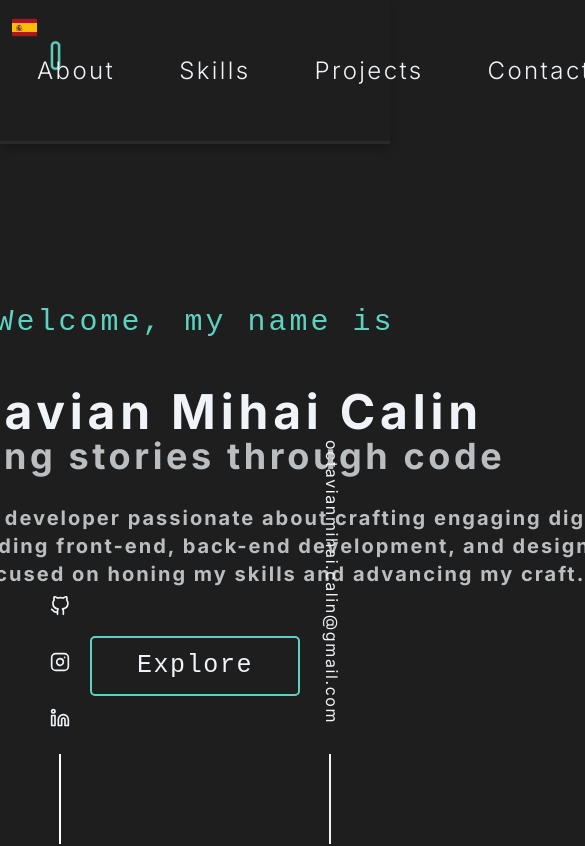
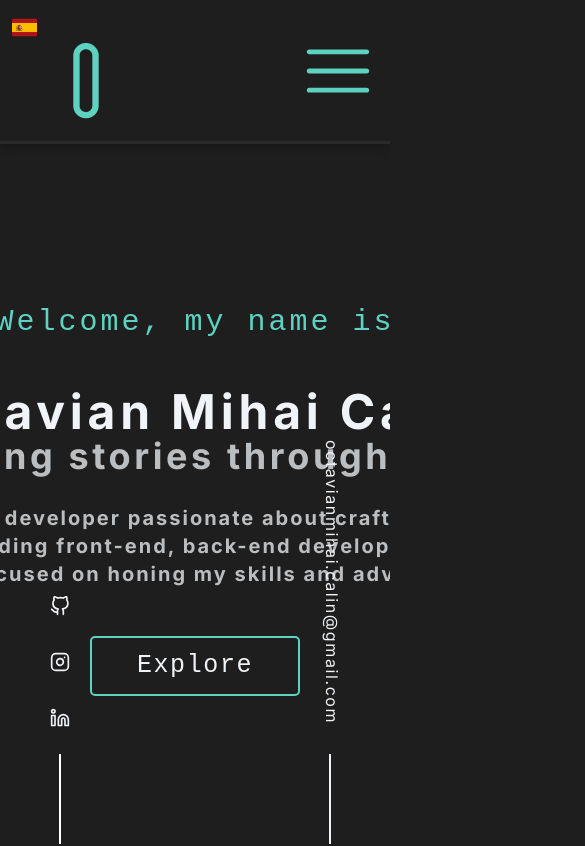
Before and after one commit to Charlatan2k/my-portofolio, a Next.js app in the folder portofolio-project/: page / in a window 390 px wide. Shown: the top 846 px of the page, 585 px wide, since content can reach past the window. Built offline with nearby package versions, Linux system fonts and the light colour scheme; a small style sheet from the web is missing.

Commit message:
feat: finish hamburger icon functionality & design

```diff
--- a/portofolio-project/package.json
+++ b/portofolio-project/package.json
@@ -14,6 +14,7 @@
     "react": "^18",
     "react-dom": "^18",
     "react-i18next": "^15.1.3",
+    "react-icons": "^5.4.0",
     "react-world-flags": "^1.6.0",
     "styled-components": "^6.1.13"
   },
--- a/portofolio-project/src/app/components/Sections/Nav.tsx
+++ b/portofolio-project/src/app/components/Sections/Nav.tsx
@@ -2,18 +2,25 @@ import Image from 'next/image';
 import Button from '../UI/GenericButton';
 import { useTranslation } from 'react-i18next';
 import i18n from '@/i18n';
+import { RxHamburgerMenu } from 'react-icons/rx';
+import { IoCloseOutline } from 'react-icons/io5';
 
-export default function Nav() {
+interface NavProps {
+  isMobileMenuOpen: boolean;
+  toggleMobileMenu: () => void;
+}
+
+export default function Nav({ isMobileMenuOpen, toggleMobileMenu }: NavProps) {
   const { t } = useTranslation();
 
   return (
     <>
-      <header className='border-b-[3px] justify-between flex border-b-[#2A2A2A] h-36 shadow-[0_4px_10px_rgba(0,0,0,0.25)]'>
+      <header className=' border-b-[3px] justify-between flex border-b-[#2A2A2A]  w-full flex-shrink-0 h-36  shadow-[0_4px_10px_rgba(0,0,0,0.25)]'>
         <div className='logo-cont'>
           <Image
             src={
               i18n.language === 'en' ? '/spain-flag.png' : '/english-flag.png'
-            } // Toggle flags based on language
+            }
             width={25}
             height={25}
             alt='Spanish Flag Icon'
@@ -30,7 +37,7 @@ export default function Nav() {
             height={81}
           />
         </div>
-        <div className='flex items-center gap-16 text-2xl font-light mr-11'>
+        <div className='lg:flex items-center gap-16 text-2xl font-light mr-11 hidden'>
           <a
             href='/'
             className='navbar-text cursor-pointer hover:text-[var(--primary-blue)] transition-all duration-200 ease-in-out'
@@ -50,6 +57,47 @@ export default function Nav() {
             {t('resume')}
           </Button>
         </div>
+
+        {/* Hamburger icon */}
+        <div className='lg:hidden flex items-center mr-4'>
+          <button onClick={toggleMobileMenu}>
+            <RxHamburgerMenu className='text-[var(--primary-blue)] text-7xl'></RxHamburgerMenu>
+          </button>
+        </div>
+
+        {/* Hamburger menu links */}
+
+        <div
+          className={`lg:hidden ${
+            isMobileMenuOpen ? 'fixed' : 'hidden'
+          } bg-[var(--primary-gray)] h-full right-0 flex flex-col items-center justify-center w-[30%]`}
+        >
+          <IoCloseOutline
+            onClick={toggleMobileMenu}
+            className='fixed top-0 right-0 mt-4 mr-4 text-7xl text-[var(--primary-blue)]'
+          />
+          <div className='flex flex-col gap-20 text-3xl'>
+            <a
+              href='/'
+              className='block text-center py-4'
+              onClick={toggleMobileMenu}
+            >
+              {t('about')}
+            </a>
+            <a className='block text-center py-4' onClick={toggleMobileMenu}>
+              {t('skills')}
+            </a>
+            <a className='block text-center py-4' onClick={toggleMobileMenu}>
+              {t('projects')}
+            </a>
+            <a className='block text-center py-4' onClick={toggleMobileMenu}>
+              {t('contact')}
+            </a>
+            <Button needsFontAdjustment={true} size='big'>
+              {t('resume')}
+            </Button>
+          </div>
+        </div>
       </header>
     </>
   );
--- a/portofolio-project/src/app/globals.css
+++ b/portofolio-project/src/app/globals.css
@@ -6,6 +6,11 @@
   padding: 0;
   margin: 0;
   box-sizing: border-box;
+}
+
+html,
+body {
+  overflow-x: hidden !important;
 }
 
 :root {
--- a/portofolio-project/src/app/layout.tsx
+++ b/portofolio-project/src/app/layout.tsx
@@ -39,6 +39,10 @@ export default function RootLayout({
         <link rel='preconnect' href='//fdn.fontcdn.ir' />
         <link rel='preconnect' href='//v1.fontapi.ir' />
         <link href='https://v1.fontapi.ir/css/SFMono' rel='stylesheet' />
+        <meta
+          name='viewport'
+          content='width=device-width, initial-scale=1.0'
+        ></meta>
       </head>
       <body
         className={`${geistSans.variable} ${geistMono.variable} antialiased`}
--- a/portofolio-project/src/app/page.tsx
+++ b/portofolio-project/src/app/page.tsx
@@ -2,7 +2,7 @@
 
 'use client';
 
-import { useEffect } from 'react';
+import { useEffect, useState } from 'react';
 import { I18nextProvider } from 'react-i18next';
 import i18n from '../i18n'; // Make sure the path is correct
 import Nav from './components/Sections/Nav';
@@ -20,9 +20,16 @@ const StyledContent = styled.div`
   display: flex;
   flex-direction: column;
   min-height: 100vh;
+  min-width: 100%;
 `;
 
 export default function Home() {
+  const [isMobileMenuOpen, setIsMobileMenuOpen] = useState(false);
+
+  const toggleMobileMenu = () => {
+    setIsMobileMenuOpen((prev) => !prev);
+  };
+
   useEffect(() => {
     // Ensures i18n is properly initialized
     i18n.init();
@@ -30,9 +37,17 @@ export default function Home() {
 
   return (
     <I18nextProvider i18n={i18n}>
+      <Nav
+        isMobileMenuOpen={isMobileMenuOpen}
+        toggleMobileMenu={toggleMobileMenu}
+      />
+      <div
+        className={`relative ${
+          isMobileMenuOpen ? 'opacity-5 pointer-events-none' : ''
+        }`}
+      >
         <StyledContent>
           <Loader />
-        <Nav />
           <Head />
           <Social />
           <Email />
@@ -41,6 +56,7 @@ export default function Home() {
           <Projects />
           <Contact />
         </StyledContent>
+      </div>
     </I18nextProvider>
   );
 }
```
Also changed, not shown: 1 other file (tests, documents, lock files or other folders). Lines whose indentation alone changed are shown as unchanged.
